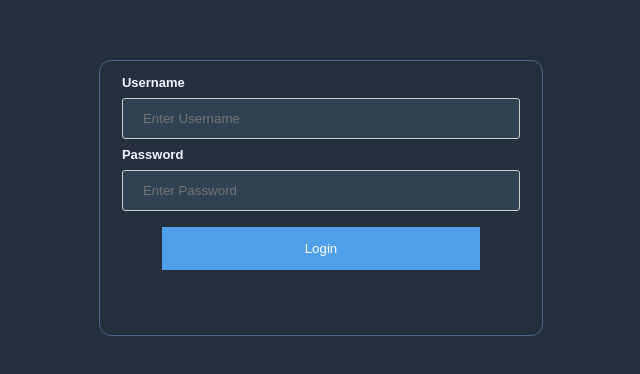
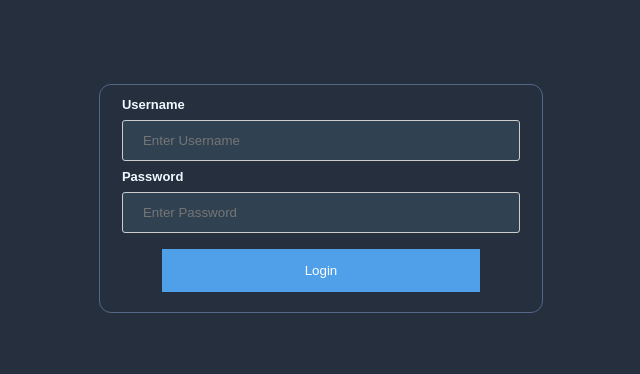
Before and after one commit to Hammurabi/Wolken, a plain HTML site: page src/main/resources/rpc/index.html in a window 1280 px wide. Shown: the part 202-576 px from the top of the page, without its empty margins (319-959 px from the left). Drawn offline with Linux system fonts and the light colour scheme; files that its build step writes are made by us from their sources; files whose address does not match are found by name.

Commit message:
Update main.css

```diff
--- a/src/main/resources/rpc/main.css
+++ b/src/main/resources/rpc/main.css
@@ -15,7 +15,6 @@ body {
     border: 1px solid rgb(81, 104, 136);
     border-radius: 12px;
     width: 35%;
-    height: 35%;
     display: flex;
     align-items: center;
     font-size: 13px;
@@ -25,8 +24,9 @@ body {
 }
 
 .container .formContainer .form {
+    margin-top: 12px;
+    margin-bottom: 12px;
     width: 90%;
-    height: 90%;
     align-items: center;
     justify-content: center;
     position: relative;
@@ -54,3 +54,7 @@ input[type=text], input[type=password] {
     width: 80%;
     left: 10%;
 }
+
+.login:hover {
+    background-color: #69a7e0;
+}
```
